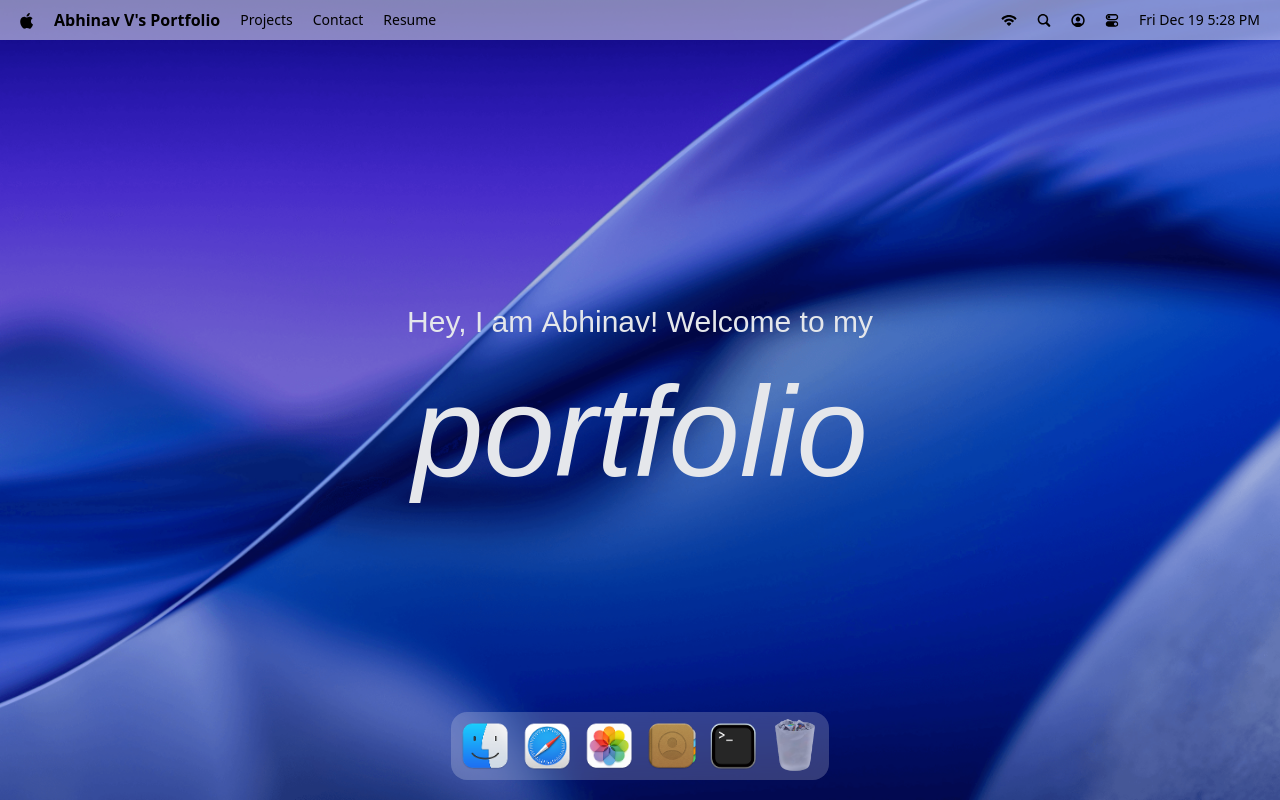
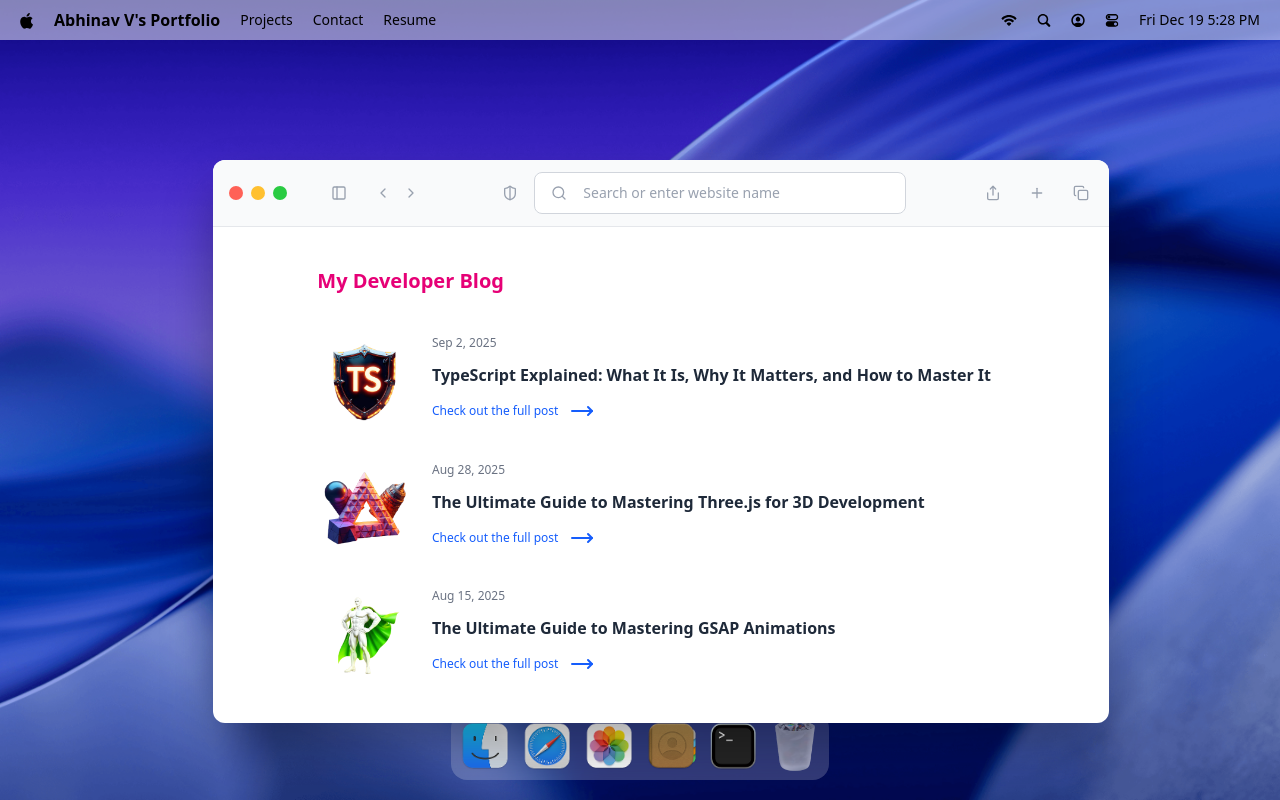
Before and after one commit to abhinavv305/Portfolio_MacOS, a React (Vite) app: page / in a window 1280 px wide. Both pictures are taken after a click on the button 547 px from the left and 746 px from the top of the page. Built offline with nearby package versions, Linux system fonts and the light colour scheme; a web font is replaced by a local one.

Commit message:
implemented browser functionality

```diff
--- a/src/App.jsx
+++ b/src/App.jsx
@@ -2,7 +2,7 @@
 import { Draggable } from "gsap/Draggable";
 
 import { Navbar, Welcome ,Dock } from "#components";
-import { Terminal } from "#windows";
+import { Safari, Terminal } from "#windows";
 
 gsap.registerPlugin(Draggable);
 
@@ -13,6 +13,7 @@
       <Welcome />
       <Dock />
       <Terminal />
+      <Safari />
     </main>
   );
 };
--- /dev/null
+++ b/src/windows/Safari.jsx
@@ -0,0 +1,59 @@
+import { WindowControls } from "#components";
+import { blogPosts } from "#constants";
+import WindowWrapper from "#hoc/windowWrapper";
+import { ChevronLeft, ChevronRight, Copy, MoveRight, PanelLeft, Plus, Search, Share, ShieldHalf } from "lucide-react";
+
+const Safari = () => {
+  return (
+    <>
+        <div id="window-header">
+            <WindowControls  target="safari"/>
+
+            <PanelLeft className="ml-10 icon"/>
+            <div className="flex items-center gap-1 ml-5">
+                <ChevronLeft className="icon"/>
+                <ChevronRight className="icon"/>
+            </div>
+            <div className="flex-1 flex-center gap-3">
+                <ShieldHalf className="icon"/>
+                <div className="search">
+                    <Search className="icon"/>
+                    <input
+                        type="text"
+                        placeholder="Search or enter website name"
+                        className="flex-1"/>
+                </div>
+            </div>
+            <div>
+                <div className="flex items-center gap-5">
+                    <Share className="icon"/>
+                    <Plus className="icon"/>
+                    <Copy className="icon"/>
+                </div>
+            </div>
+        </div>
+        <div className="blog">
+                <h2>My Developer Blog</h2>
+                <div className="space-y-8">
+                    {blogPosts.map(({id, image, title,date, link}) => (
+                        <div key={id} className="blog-post">
+                            <div className="col-span-2">
+                                <img  src={image} alt={title}/>
+                            </div>
+                            <div className="content">
+                                <p>{date}</p>
+                                <h3>{title}</h3>
+                                <a href={link} target="_blank" rel="noopener noreferrer">
+                                    Check out the full post <MoveRight className="icon-hover"/>
+                                </a>
+                            </div>
+                        </div>
+                    ))}
+                </div>
+        </div>
+    </>
+  )
+}
+const SafariWindow = WindowWrapper(Safari, "safari");
+
+export default SafariWindow
--- a/src/windows/index.js
+++ b/src/windows/index.js
@@ -1,2 +1,4 @@
 import Terminal from "./Terminal";
-export { Terminal };
+import Safari from "./Safari";
+
+export { Terminal , Safari };
```
